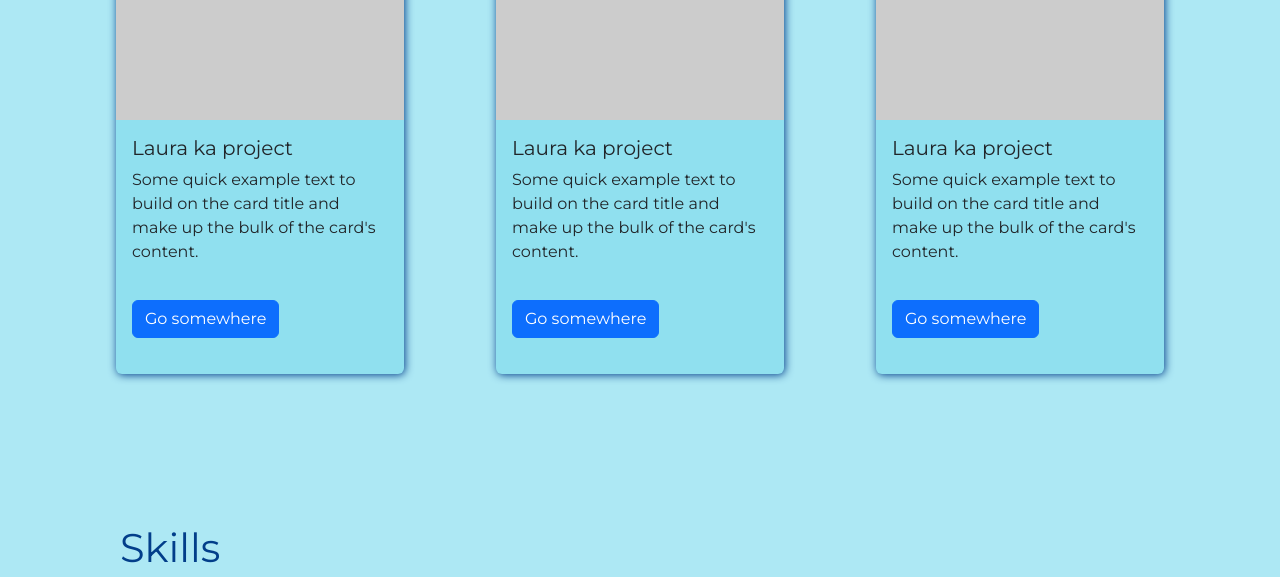
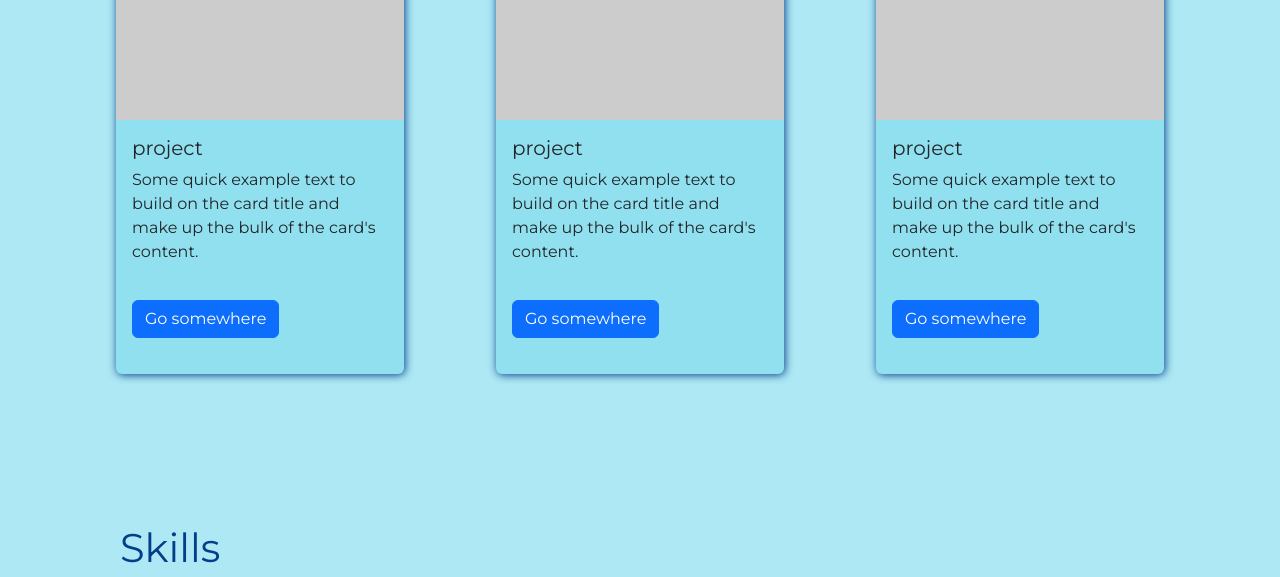
Before and after one commit to PrathameshNDixit/Ritesh_website, a plain HTML site: page index.html in a window 1280 px wide. Shown: the part 920-1497 px from the top of the page. Drawn offline with nearby package versions, Linux system fonts and the light colour scheme; placeholder pictures from the web are drawn by us; a web font is replaced by a local one.

Commit message:
Update index.html

```diff
--- a/index.html
+++ b/index.html
@@ -93,7 +93,7 @@
                             alt="..."
                         />
                         <div class="card-body">
-                            <h5 class="card-title">Laura ka project</h5>
+                            <h5 class="card-title">project</h5>
                             <p class="card-text">
                                 Some quick example text to build on the card
                                 title and make up the bulk of the card's
@@ -112,7 +112,7 @@
                             alt="..."
                         />
                         <div class="card-body">
-                            <h5 class="card-title">Laura ka project</h5>
+                            <h5 class="card-title">project</h5>
                             <p class="card-text">
                                 Some quick example text to build on the card
                                 title and make up the bulk of the card's
@@ -131,7 +131,7 @@
                             alt="..."
                         />
                         <div class="card-body">
-                            <h5 class="card-title">Laura ka project</h5>
+                            <h5 class="card-title">project</h5>
                             <p class="card-text">
                                 Some quick example text to build on the card
                                 title and make up the bulk of the card's
```
